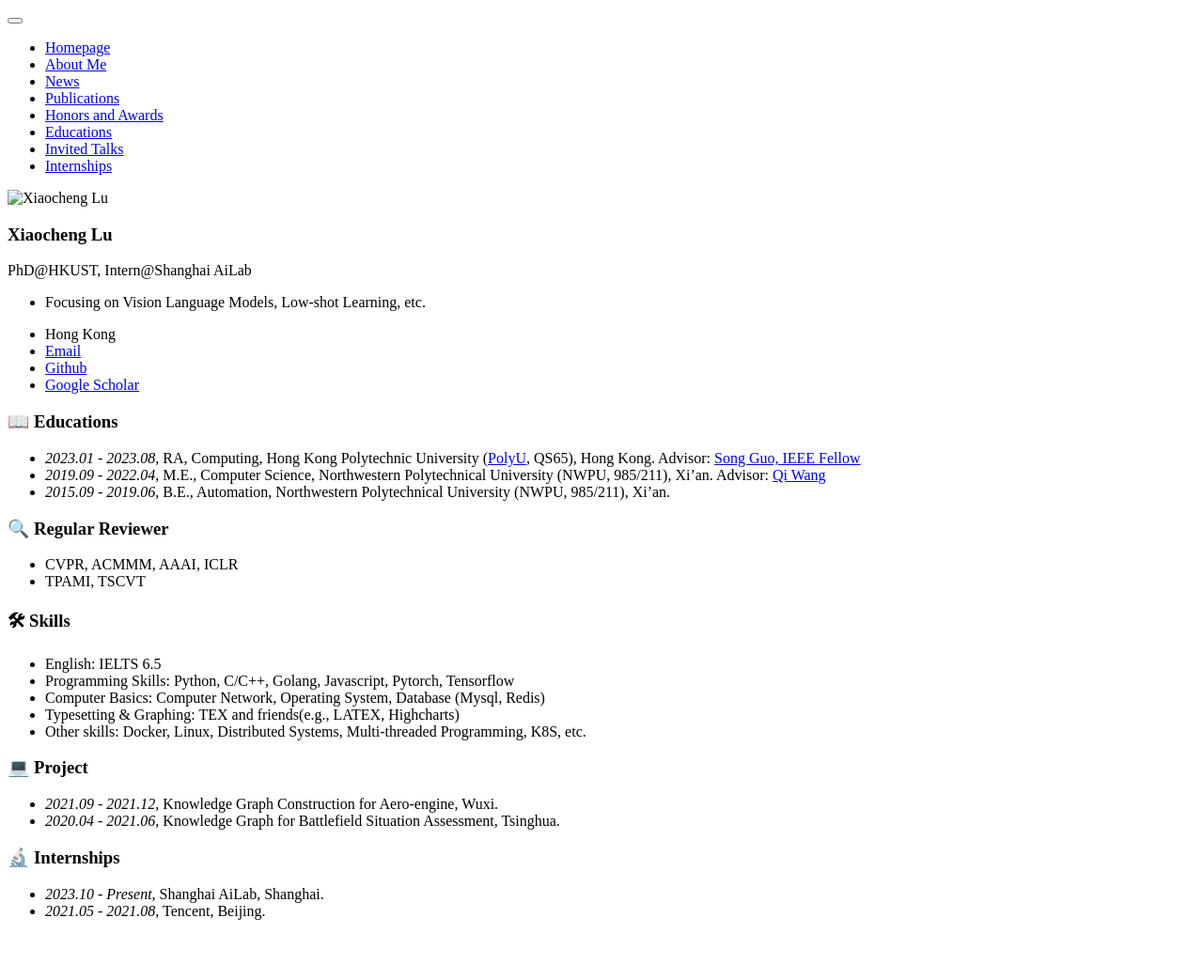
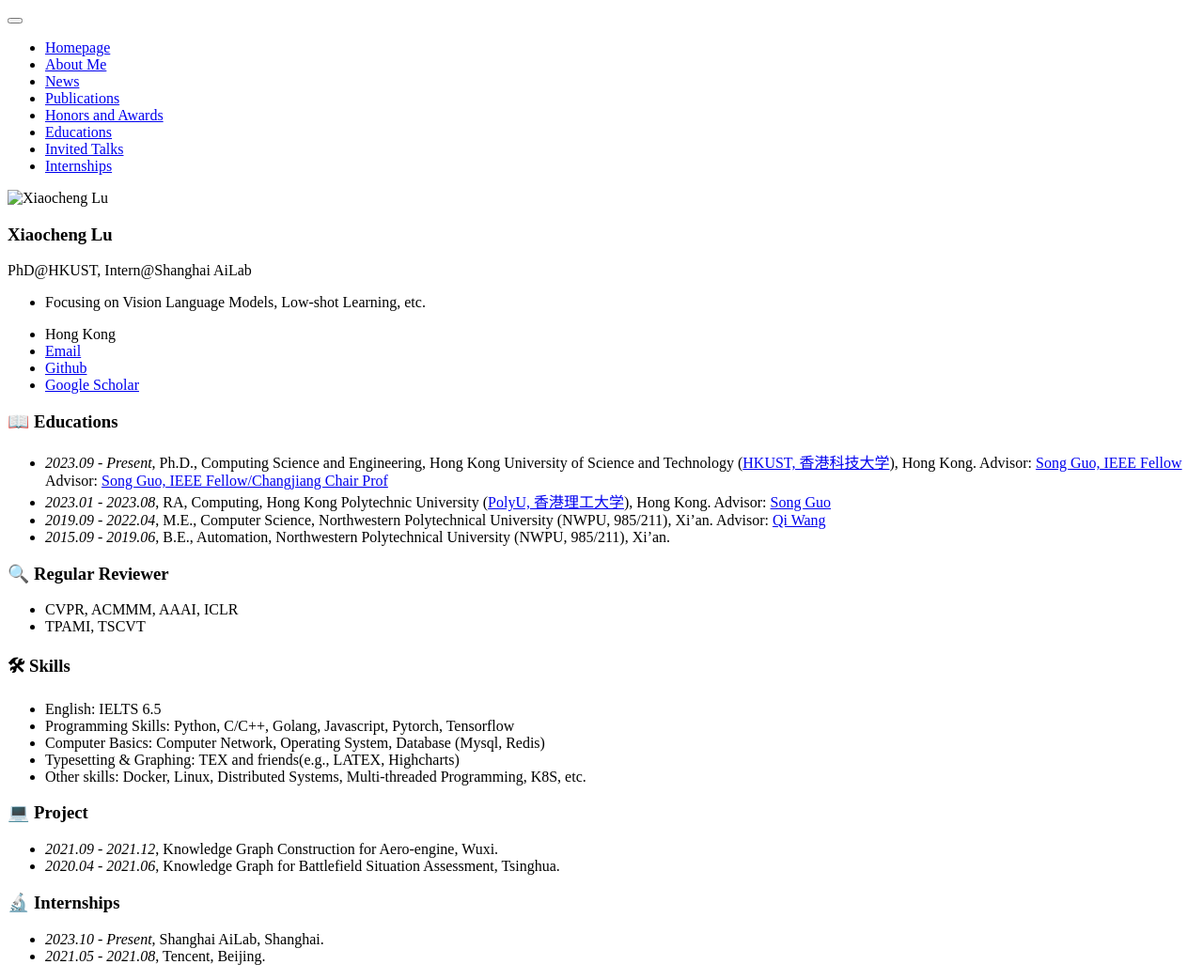
Before and after one commit to Forest-art/forest-art.github.io, a Jekyll site: the page built from _pages/includes/others.md, in a window 1280 px wide. Shown: the whole page at 94% size. Built offline with Jekyll 4.4.1, drawn with Linux system fonts in a browser that asks for light colours; our own code applies the rules of GitHub Pages for plain Markdown files; before the commit the page ends 995 px from its top, so only the background shows below that.

Commit message:
Update others.md

```diff
--- a/_pages/includes/others.md
+++ b/_pages/includes/others.md
@@ -1,7 +1,9 @@
 
 # 📖 Educations
-- *2023.01 - 2023.08*, RA, Computing, Hong Kong Polytechnic University ([PolyU](https://www.polyu.edu.hk/), QS65), Hong Kong.
-Advisor: [Song Guo, IEEE Fellow](https://cse.hkust.edu.hk/~songguo/)
+- *2023.09 - Present*, Ph.D., Computing Science and Engineering, Hong Kong University of Science and Technology ([HKUST, 香港科技大学](https://hkust.edu.hk/)), Hong Kong. Advisor: [Song Guo, IEEE Fellow](https://cse.hkust.edu.hk/~songguo/)
+Advisor: [Song Guo, IEEE Fellow/Changjiang Chair Prof](https://cse.hkust.edu.hk/~songguo/)
+- *2023.01 - 2023.08*, RA, Computing, Hong Kong Polytechnic University ([PolyU, 香港理工大学](https://www.polyu.edu.hk/)), Hong Kong.
+Advisor: [Song Guo](https://cse.hkust.edu.hk/~songguo/)
 - *2019.09 - 2022.04*, M.E., Computer Science, Northwestern Polytechnical University (NWPU, 985/211), Xi'an. Advisor: [Qi Wang](https://crabwq.github.io/)
 - *2015.09 - 2019.06*, B.E., Automation, Northwestern Polytechnical University (NWPU, 985/211), Xi'an.
 
```
